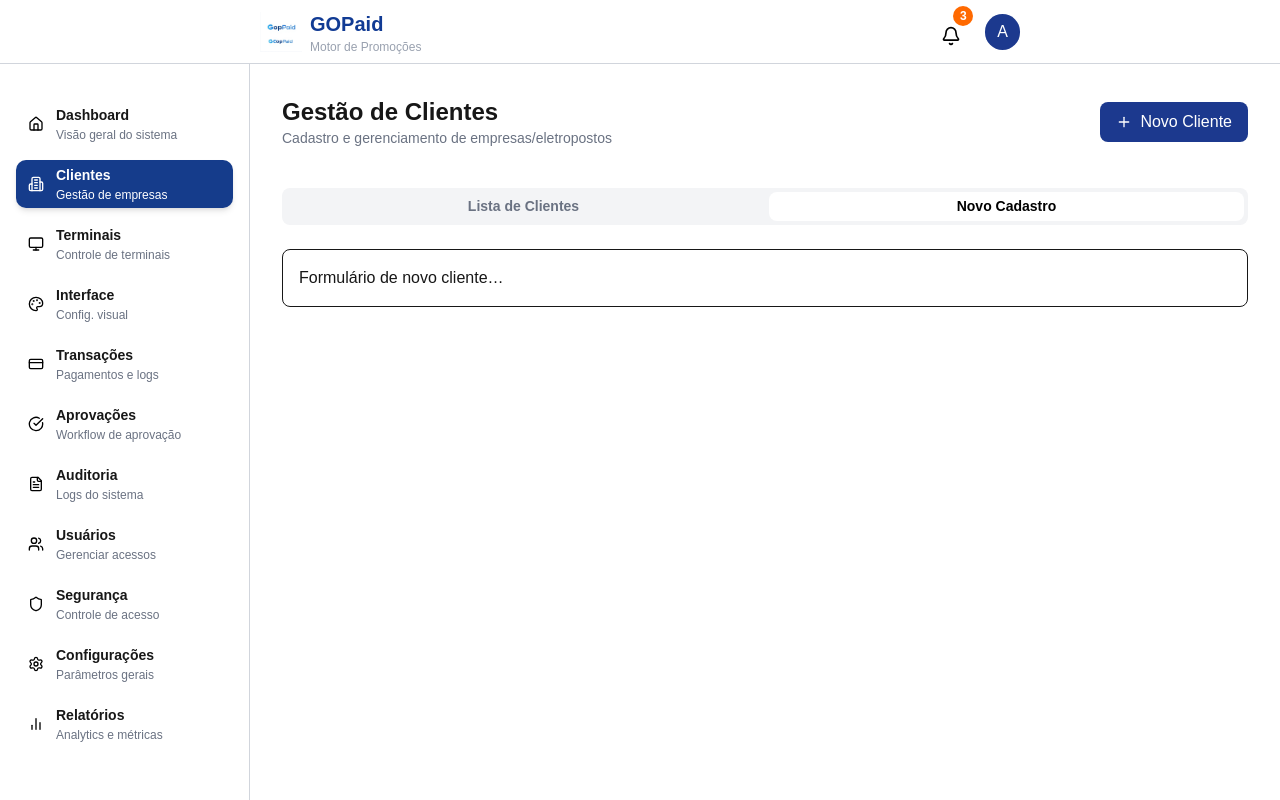
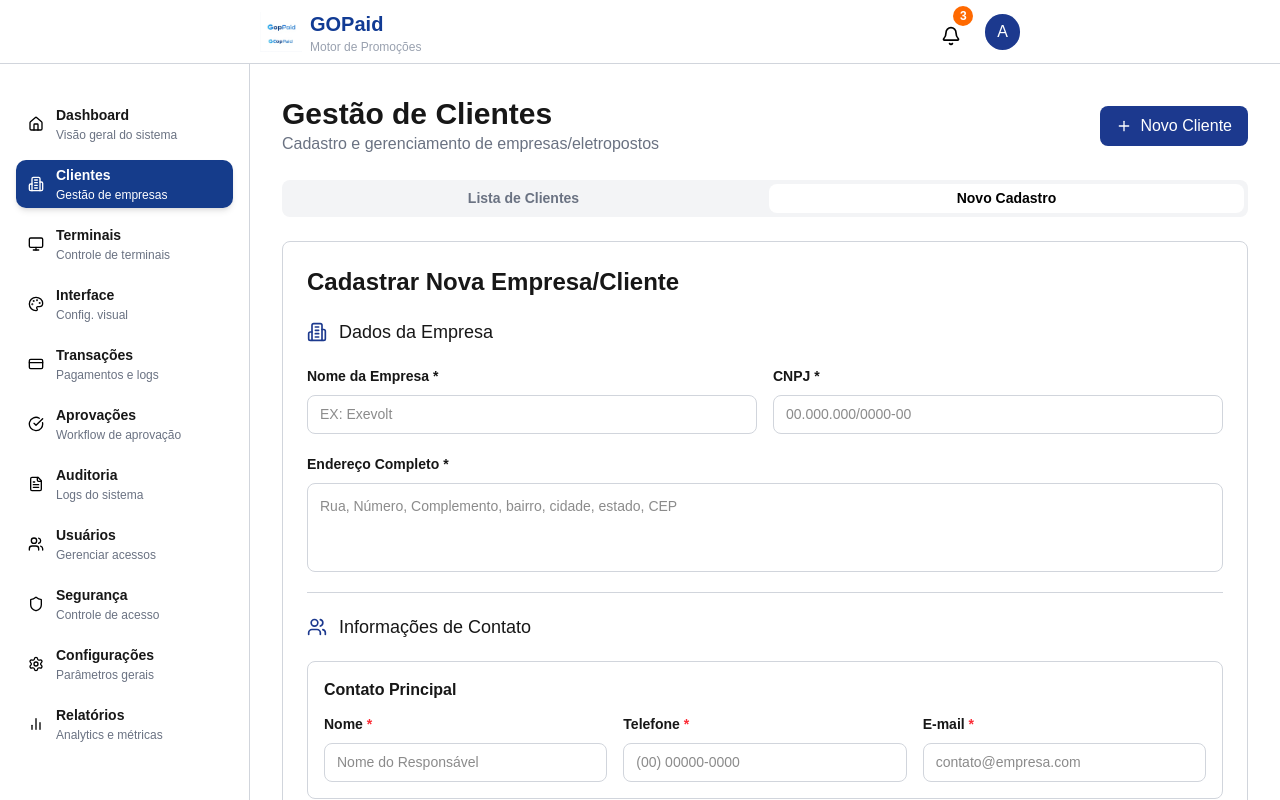
Before and after one commit to JohannPDaniel/Meu-projeto, a Next.js app: page /clientes/novo in a window 1280 px wide. Shown: the top 800 px of the page. Built offline with nearby package versions, Linux system fonts and the light colour scheme.

Commit message:
terminando pagina de clientes

```diff
--- a/src/app/clientes/layout.tsx
+++ b/src/app/clientes/layout.tsx
@@ -13,8 +13,8 @@ export default function Clientes({ children }: { children: React.ReactNode }) {
 			{/* Cabeçalho fixo */}
 			<div className='flex items-center justify-between'>
 				<div>
-					<h1 className='text-2xl font-bold'>Gestão de Clientes</h1>
-					<p className='text-sm text-gray-500'>
+					<h1 className='text-3xl font-bold'>Gestão de Clientes</h1>
+					<p className='text-md text-gray-500'>
 						Cadastro e gerenciamento de empresas/eletropostos
 					</p>
 				</div>
@@ -26,7 +26,7 @@ export default function Clientes({ children }: { children: React.ReactNode }) {
 			</div>
 
 			{/* Abas/botões fixos */}
-			<div className='w-full bg-gray-100 flex justify-center py-1 rounded-lg mt-4'>
+			<div className='w-full bg-gray-100 flex justify-center py-1 rounded-lg'>
 				<Link
 					href='/clientes/lista'
 					className={`w-full mx-1 py-1 rounded-lg font-bold text-[14px] text-center transition-colors
--- a/src/app/clientes/novo/page.tsx
+++ b/src/app/clientes/novo/page.tsx
@@ -1,5 +1,72 @@
+import { Building2, Users } from 'lucide-react';
+import { Contatos } from '../../../components/clientes/contatos';
+
 export default function NovoPage() {
 	return (
-		<div className='border rounded-lg p-4'>Formulário de novo cliente…</div>
+		<div className='flex flex-col gap-5 border border-gray-300 rounded-lg p-6'>
+			<h1 className='text-2xl font-bold'>Cadastrar Nova Empresa/Cliente</h1>
+
+			<div className='flex items-center gap-3'>
+				<Building2 className='w-5 h-5 text-blue-900' />
+				<h2 className='text-lg'>Dados da Empresa</h2>
+			</div>
+
+			<form className="flex flex-col gap-5">
+				<div className='grid grid-cols-2 gap-4'>
+					<label className='flex flex-col gap-2'>
+						<span className='text-[14px] font-bold'>Nome da Empresa *</span>
+						<input
+							type='text'
+							name='empresa'
+							placeholder='EX: Exevolt'
+							className='text-[14px] border border-gray-300 py-2 pl-3 rounded-lg focus:outline-none focus:ring-2 focus:ring-blue-500'
+							required
+						/>
+					</label>
+					<label className='flex flex-col gap-2'>
+						<span className='text-[14px] font-bold'>CNPJ *</span>
+						<input
+							type='text'
+							name='cnpj'
+							placeholder='00.000.000/0000-00'
+							className='text-[14px] border border-gray-300 py-2 pl-3 rounded-lg focus:outline-none focus:ring-2 focus:ring-blue-500'
+							required
+						/>
+					</label>
+				</div>
+
+				<label className='flex flex-col gap-2'>
+					<span className='text-[14px] font-bold'>Endereço Completo *</span>
+					<textarea
+						name='address'
+						placeholder='Rua, Número, Complemento, bairro, cidade, estado, CEP'
+						rows={3}
+						required
+						className='text-[14px] p-3 border border-gray-300 rounded-lg focus:outline-none focus:ring-2 focus:ring-blue-500 resize-none'></textarea>
+				</label>
+
+				<hr className='border-gray-300' />
+
+				<div className='flex items-center gap-3'>
+					<Users className='w-5 h-5 text-blue-900' />
+					<h2 className='text-lg'>Informações de Contato</h2>
+				</div>
+
+				<Contatos
+					typeContato='Contato Principal'
+					required
+				/>
+				<Contatos typeContato='Contato Secundário' />
+
+				<div className='flex items-center justify-end gap-4'>
+					<button className='text-[14px] font-bold border border-gray-300 px-3 py-2 rounded-lg hover:bg-blue-100 hover:text-blue-900 hover:shadow-lg cursor-pointer'>
+						Cancelar
+					</button>
+					<button className='text-[14px] font-bold bg-blue-900 text-white px-3 py-2 rounded-lg'>
+						Cadastrar Cliente
+					</button>
+				</div>
+			</form>
+		</div>
 	);
 }
--- /dev/null
+++ b/src/components/clientes/contatos.tsx
@@ -0,0 +1,50 @@
+interface contatosProps {
+    typeContato: string,
+    required?: boolean
+}
+export const Contatos = ({ typeContato, required }: contatosProps) => {
+	return (
+		<div className='w-full flex flex-col gap-3 border border-gray-300 rounded-lg p-4'>
+			<h3 className='text-[16px] font-bold'>{typeContato}</h3>
+
+			<div className='grid grid-cols-3 gap-4'>
+				<label className='flex flex-col gap-2'>
+					<span className='text-[14px] font-bold'>
+						Nome {required && <span className='text-red-500'>*</span>}
+					</span>
+					<input
+						type='text'
+						name='name'
+						placeholder='Nome do Responsável'
+						required={required}
+						className='text-[14px] border border-gray-300 py-2 pl-3 rounded-lg focus:outline-none focus:ring-2 focus:ring-blue-500'
+					/>
+				</label>
+				<label className='flex flex-col gap-2'>
+					<span className='text-[14px] font-bold'>
+						Telefone {required && <span className='text-red-500'>*</span>}
+					</span>
+					<input
+						type='text'
+						name='phone'
+						placeholder='(00) 00000-0000'
+						required={required}
+						className='text-[14px] border border-gray-300 py-2 pl-3 rounded-lg focus:outline-none focus:ring-2 focus:ring-blue-500'
+					/>
+				</label>
+				<label className='flex flex-col gap-2'>
+					<span className='text-[14px] font-bold'>
+						E-mail {required && <span className='text-red-500'>*</span>}
+					</span>
+					<input
+						type='email'
+						name='email'
+						placeholder='contato@empresa.com'
+						required={required}
+						className='text-[14px] border border-gray-300 py-2 pl-3 rounded-lg focus:outline-none focus:ring-2 focus:ring-blue-500'
+					/>
+				</label>
+			</div>
+		</div>
+	);
+};
```
Also changed, not shown: src/app/clientes/lista/page.tsx (+2 -11 lines).
